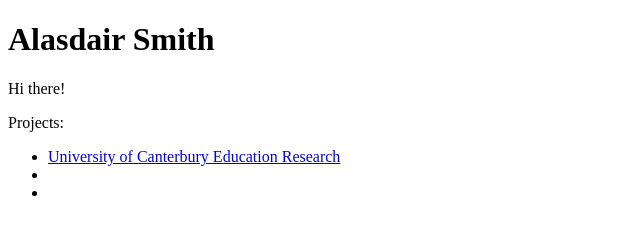
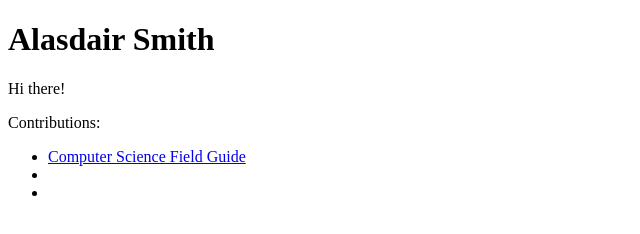
Before and after one commit to eAlasdair/personal-website, a plain HTML site: page docs/index.html in a window 1280 px wide. Shown: the whole page, without its empty margins (0-640 px from the left). Drawn offline with Linux system fonts and the light colour scheme.

Commit message:
Minor update

```diff
--- a/docs/index.html
+++ b/docs/index.html
@@ -9,10 +9,10 @@
 	  Hi there!
 	</p>
 	<p>
-	  Projects:
+	  Contributions:
 	</p>
 	<ul>
-	  <li><a href="https://github.com/eAlasdair" target="_blank">University of Canterbury Education Research</a></li>
+	  <li><a href="https://github.com/uccser/cs-field-guide/pulls?utf8=%E2%9C%93&q=is%3Apr+author%3AeAlasdair" target="_blank">Computer Science Field Guide</a></li>
 	  <li></li>
 	  <li></li>
 	</ul>
```
